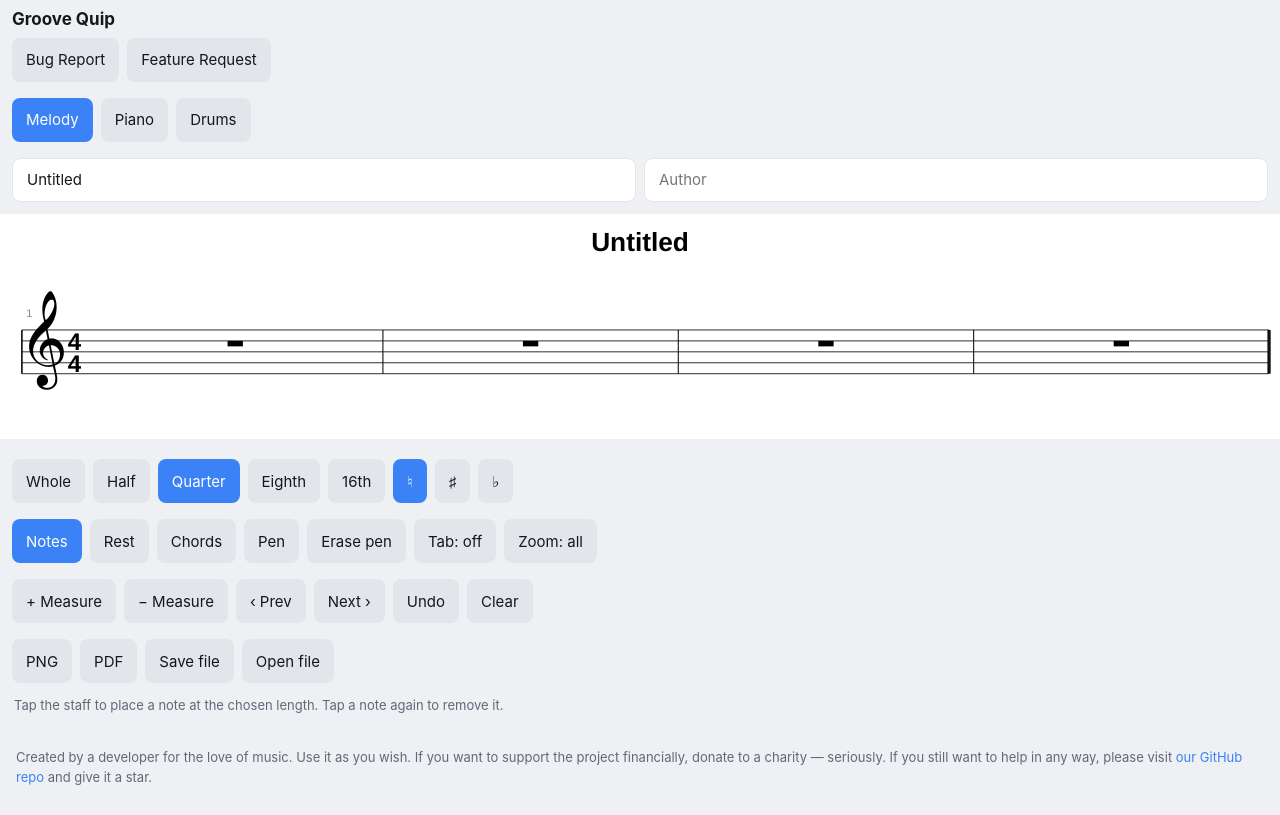
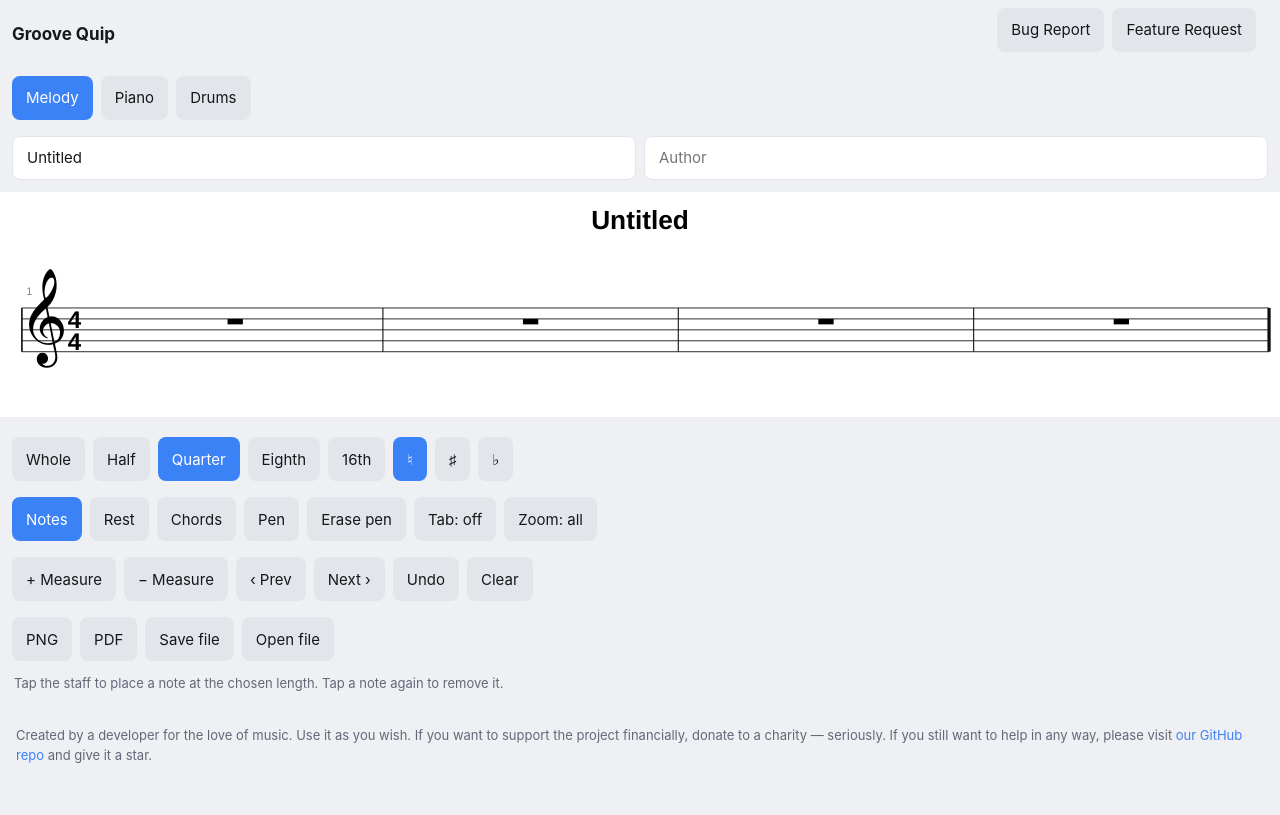
Before and after one commit to VandroiyLabs/groove-quip, a plain HTML site: page index.html in a window 1280 px wide. Drawn offline with Linux system fonts and the light colour scheme.

Commit message:
Align issue buttons to top right

```diff
--- a/css/app.css
+++ b/css/app.css
@@ -18,6 +18,7 @@ button.on{background:var(--ac);color:#fff}
 .site-footer{padding:10px 16px 28px;color:var(--mu);font-size:13px;line-height:1.5}
 .site-footer a{color:var(--ac);text-decoration:none}
 .site-footer a:hover{text-decoration:underline}
-.top-actions{padding-top:0}
+.app-header{justify-content:space-between;align-items:center;gap:12px}
+.top-actions{padding-top:0;margin-left:auto;display:flex;flex-wrap:wrap;justify-content:flex-end;gap:8px}
 .action-link{display:inline-flex;align-items:center;justify-content:center;background:var(--bt);color:var(--tx);border-radius:8px;padding:10px 14px;min-height:44px;text-decoration:none;font:inherit}
 .action-link:hover{filter:brightness(1.08)}
--- a/index.html
+++ b/index.html
@@ -2,8 +2,7 @@
 <meta name="viewport" content="width=device-width, initial-scale=1, viewport-fit=cover">
 <title>Groove Quip</title>
 <link rel="stylesheet" href="css/app.css"></head><body>
-<div class="r"><b style="font-size:17px">Groove Quip</b></div>
-<div class="r top-actions"><a class="action-link" href="https://github.com/VandroiyLabs/groove-quip/issues/new?template=bug_report.md" target="_blank" rel="noreferrer">Bug Report</a><a class="action-link" href="https://github.com/VandroiyLabs/groove-quip/issues/new?template=feature_request.md" target="_blank" rel="noreferrer">Feature Request</a></div>
+<div class="r app-header"><b style="font-size:17px">Groove Quip</b><div class="r top-actions"><a class="action-link" href="https://github.com/VandroiyLabs/groove-quip/issues/new?template=bug_report.md" target="_blank" rel="noreferrer">Bug Report</a><a class="action-link" href="https://github.com/VandroiyLabs/groove-quip/issues/new?template=feature_request.md" target="_blank" rel="noreferrer">Feature Request</a></div></div>
 <div class="r" id="tabs"></div>
 <div class="r"><input id="ti" placeholder="Title"><input id="au" placeholder="Author"></div>
 <div id="sc"></div>
```
